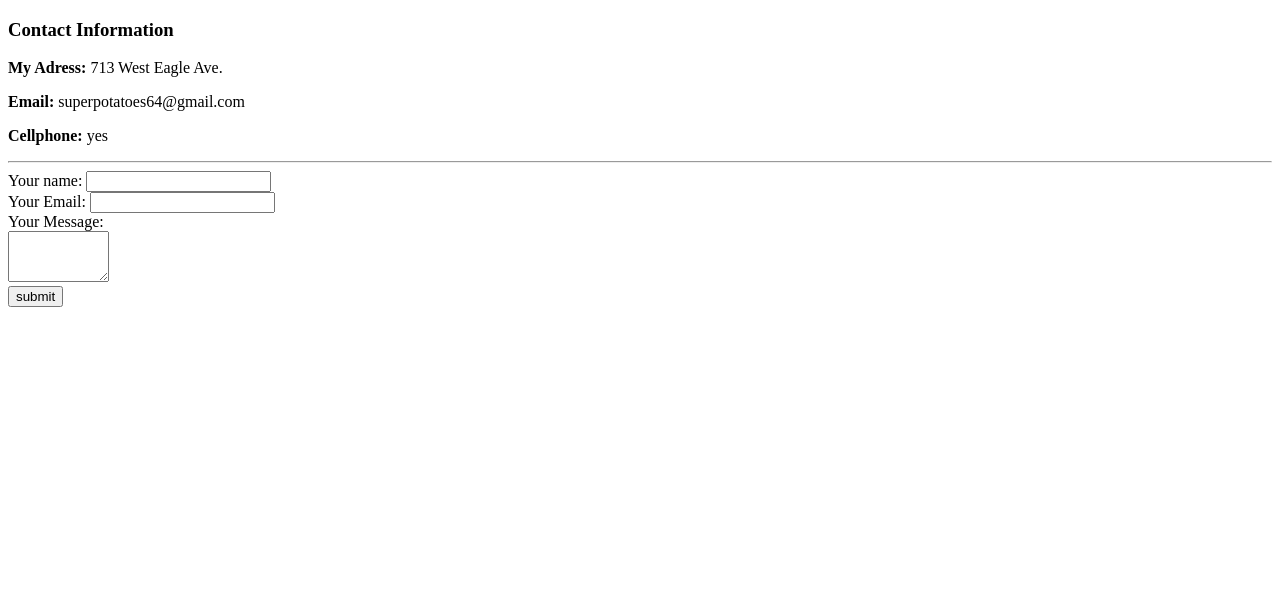
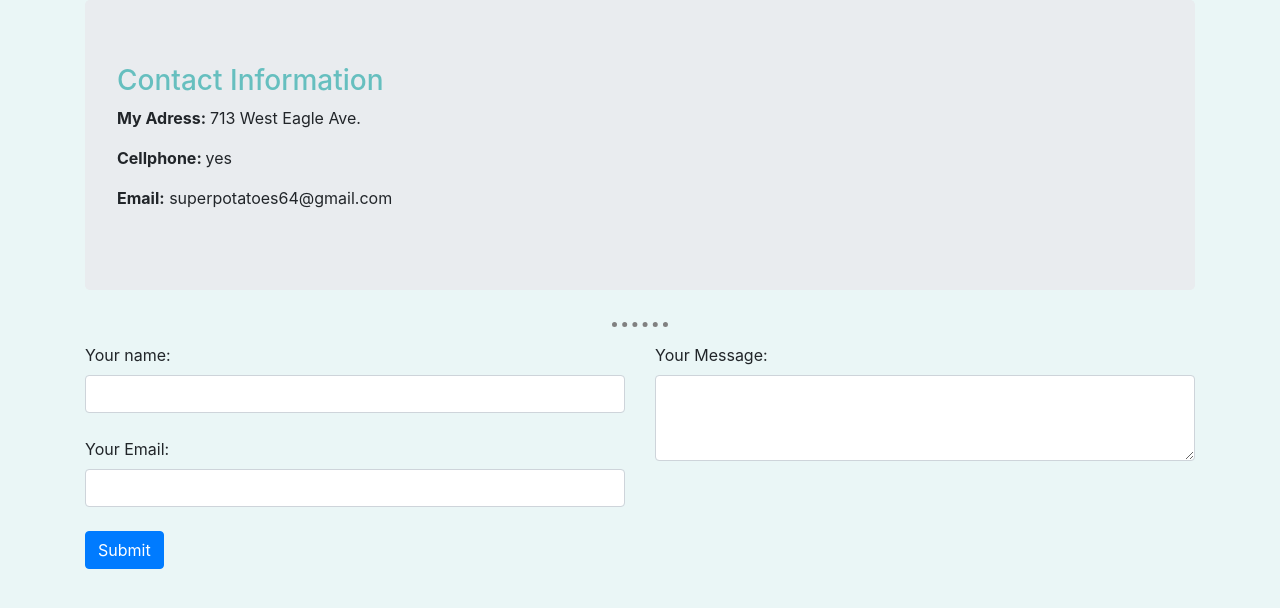
Before and after one commit to potatodealer/cv, a plain HTML site: page ContactInfo.html in a window 1280 px wide. Drawn offline with nearby package versions, Linux system fonts and the light colour scheme.

Commit message:
Add files via upload

```diff
--- /dev/null
+++ b/CSS/BeaconStyle.css
@@ -0,0 +1,29 @@
+body {
+    background-color:#bf913d;
+}
+h1{
+    font-size:200px;
+    color:red;
+}
+img:hover{
+    background-color:gold;
+}
+/****************CLASS SELECTOR**************/
+.bacon{
+    background-color:green;
+}
+.broccoli{
+    background-color:red;
+}
+.circular{
+    border-radius:100%;
+}
+.wow {
+    height: 100px;
+    width: 100px;
+    background-image: url('../tooltip.png');
+}
+/****************ID SELECTOR**************/
+#title{
+    color:blue;
+}
--- /dev/null
+++ b/CSS/Styles.css
@@ -0,0 +1,15 @@
+body {
+    background-color: #EAF6F6!important;
+}
+
+hr {
+    border-style: none;
+    border-top-style: dotted;
+    border-width: 5px;
+    border-color: grey;
+    width: 5%;
+}
+
+h1,h3 {
+    color: #66BFBF;
+}
--- a/ContactInfo.html
+++ b/ContactInfo.html
@@ -2,28 +2,52 @@
 <html>
 <head>
     <meta charset="utf-8" />
+    <meta name="viewport" content="width=device-width, initial-scale=1, shrink-to-fit=no">
     <title>Contact Me</title>
+    <link rel="stylesheet" href="https://stackpath.bootstrapcdn.com/bootstrap/4.5.2/css/bootstrap.min.css" integrity="sha384-JcKb8q3iqJ61gNV9KGb8thSsNjpSL0n8PARn9HuZOnIxN0hoP+VmmDGMN5t9UJ0Z" crossorigin="anonymous">
+    <link href="CSS/Styles.css" rel="stylesheet" />
 </head>
 <body>
+    <div class="container">
+        <div class="jumbotron">
             <h3>Contact Information</h3>
+            <div class="row">
+                <div class="col-md-12">
                     <p><strong>My Adress: </strong> 713 West Eagle Ave. </p>
+                    <p><strong>Cellphone: </strong> yes</p>
+                </div>
+                <div class="col-md-6">
                     <p><strong>Email:</strong> superpotatoes64@gmail.com</p>
-    <p><strong>Cellphone: </strong> yes</p>
+                </div>
+            </div>
+        </div>
         <hr />
+        <div class="row">
+            <div class="col-md-12">
                 <form action="mailto:superpotatoes64@gmail.com" method="post">
+                    <div class="row">
+                        <div class="col-md-6">
                             <label>Your name: </label>
-        <input type="text" value="" />
-        <br />
+                            <input class="form-control" type="text" value="" /><br />
                             <label>Your Email: </label>
-        <input type="text" value="" />
-        <br />
-        <label>Your Message: </label>
-        <br />
-        <textarea name="yourMessage" cols="10" rows="3"></textarea>
-        <br />
-        <input type="submit" value="submit" />
-
+                            <input class="form-control" type="text" value="" /><br />
+                        </div>
+                        <div class="col-md-6">
+                            <label>Your Message: </label><br />
+                            <textarea class="form-control" name="yourMessage" cols="10" rows="3"></textarea><br />
+                        </div>
+                    </div>
+                    <div class="row">
+                        <div class="col-md-12">
+                            <input class="btn btn-primary" type="submit" value="Submit" />
+                        </div>
+                    </div>
                 </form>
-
+            </div>
+        </div>
+    </div>
+    <script src="https://code.jquery.com/jquery-3.5.1.slim.min.js" integrity="sha384-DfXdz2htPH0lsSSs5nCTpuj/zy4C+OGpamoFVy38MVBnE+IbbVYUew+OrCXaRkfj" crossorigin="anonymous"></script>
+    <script src="https://cdn.jsdelivr.net/npm/popper.js@1.16.1/dist/umd/popper.min.js" integrity="sha384-9/reFTGAW83EW2RDu2S0VKaIzap3H66lZH81PoYlFhbGU+6BZp6G7niu735Sk7lN" crossorigin="anonymous"></script>
+    <script src="https://stackpath.bootstrapcdn.com/bootstrap/4.5.2/js/bootstrap.min.js" integrity="sha384-B4gt1jrGC7Jh4AgTPSdUtOBvfO8shuf57BaghqFfPlYxofvL8/KUEfYiJOMMV+rV" crossorigin="anonymous"></script>
 </body>
 </html>
```
Also changed, not shown: Hobbies.html (+1 -0 lines), beacon.html (added, +19 -0 lines), index.html (+5 -6 lines), profile-circle.png (added), tooltip.png (added). Lines whose indentation alone changed are shown as unchanged.
